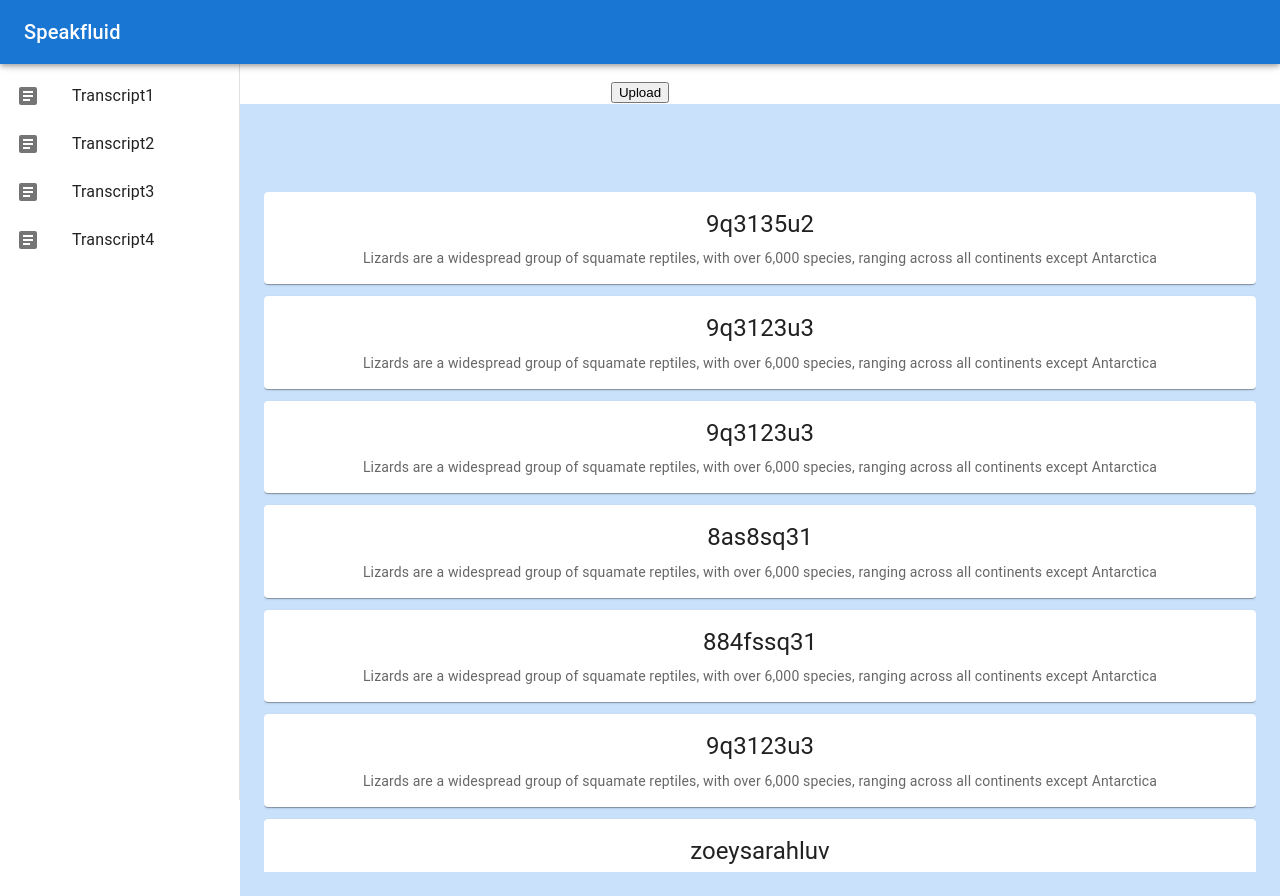
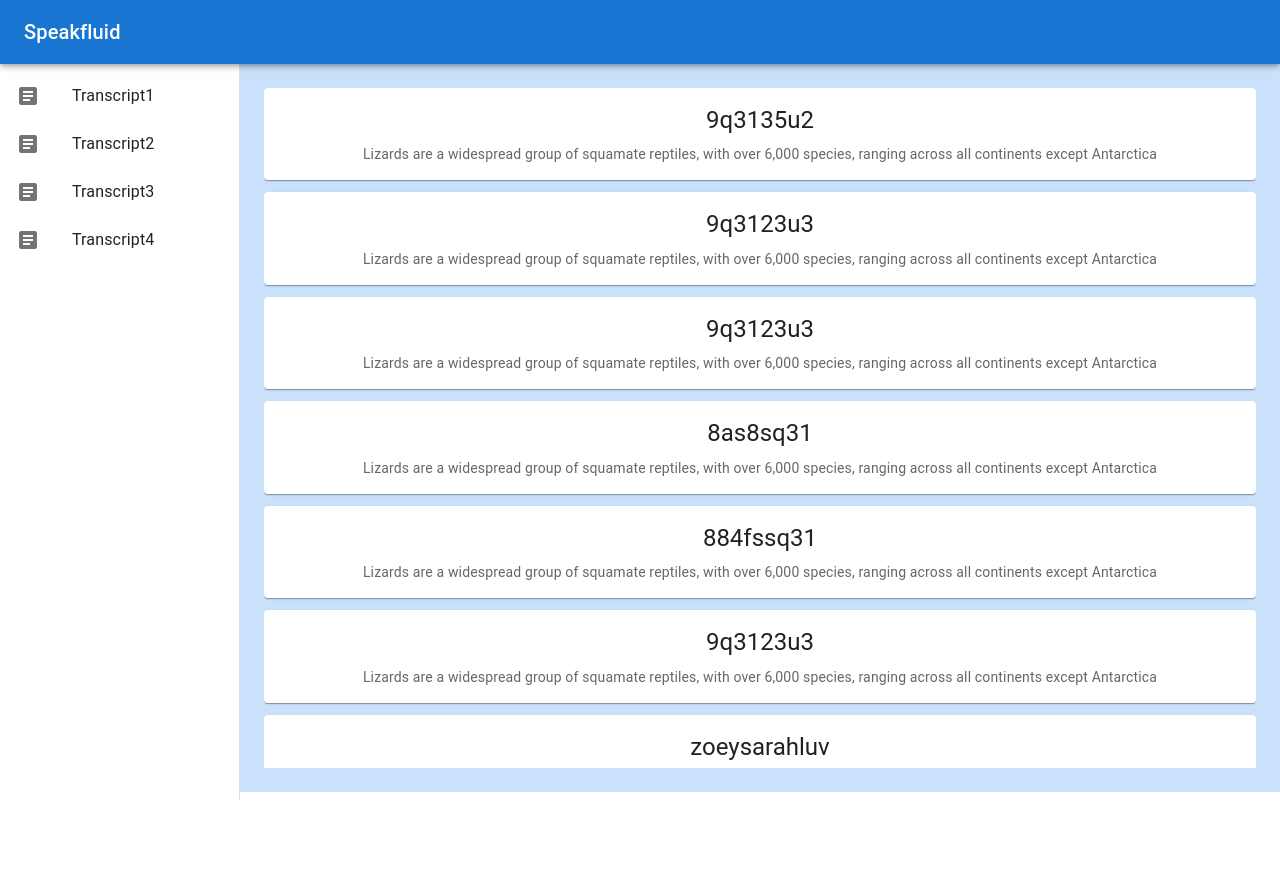
Before and after one commit to edwardhuahan/tli-speakfluid, a React (Create React App) app in the folder frontend/: page / in a window 1280 px wide. After the commit the page ends 800 px from the top, so only its background shows below. Built offline with nearby package versions, Linux system fonts and the light colour scheme.

Commit message:
back to localhost:8080; removed 'Home' display

```diff
--- a/frontend/package.json
+++ b/frontend/package.json
@@ -46,5 +46,5 @@
       "last 1 safari version"
     ]
   },
-  "proxy": "http://backend:8080"
+  "proxy": "http://localhost:8080"
 }
--- a/frontend/src/App.tsx
+++ b/frontend/src/App.tsx
@@ -12,7 +12,7 @@ function App() {
 
   return (
     <div className="App">
-      <Home />
+      {/* <Home /> */}
       <ClippersDrawer />
     </div>
   );
```
